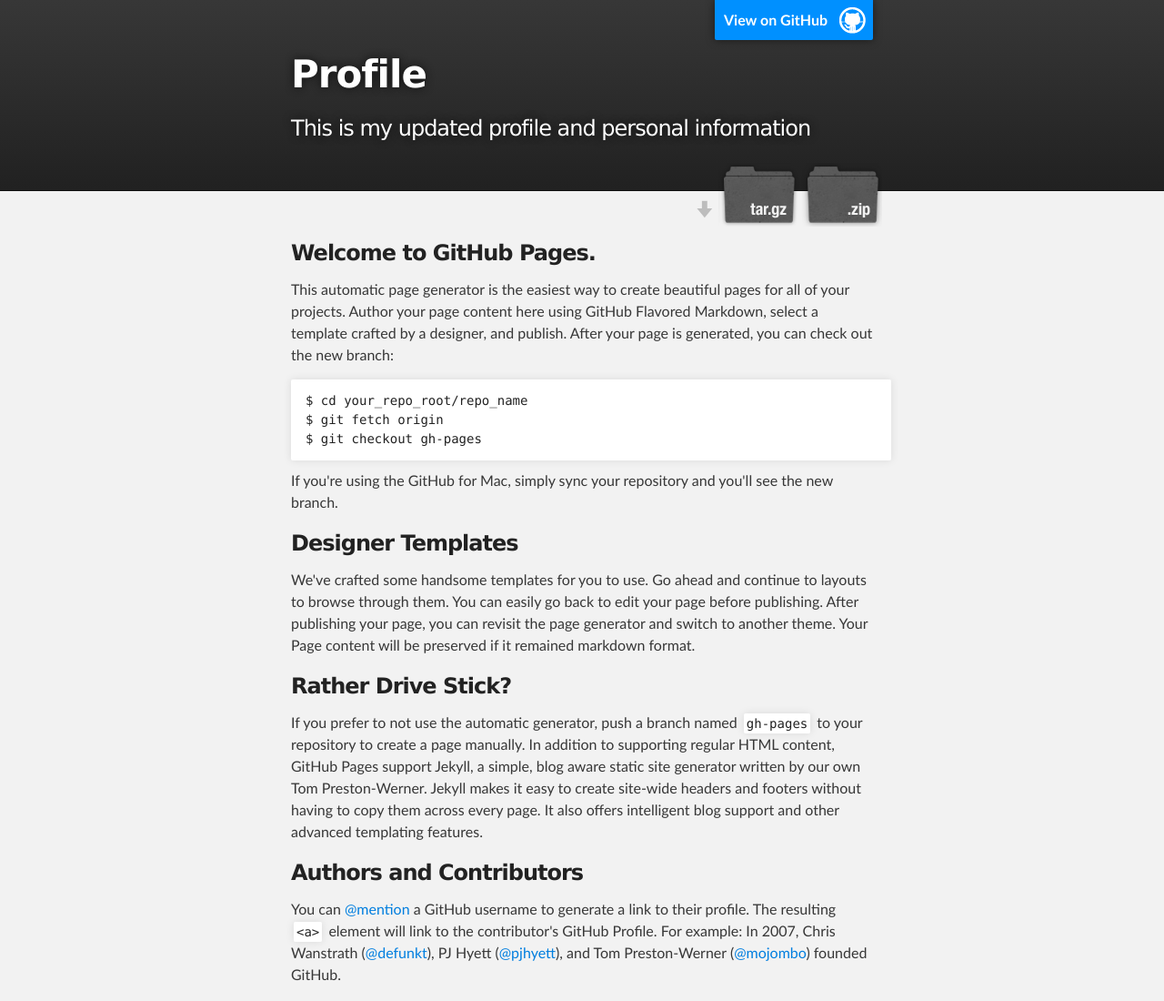
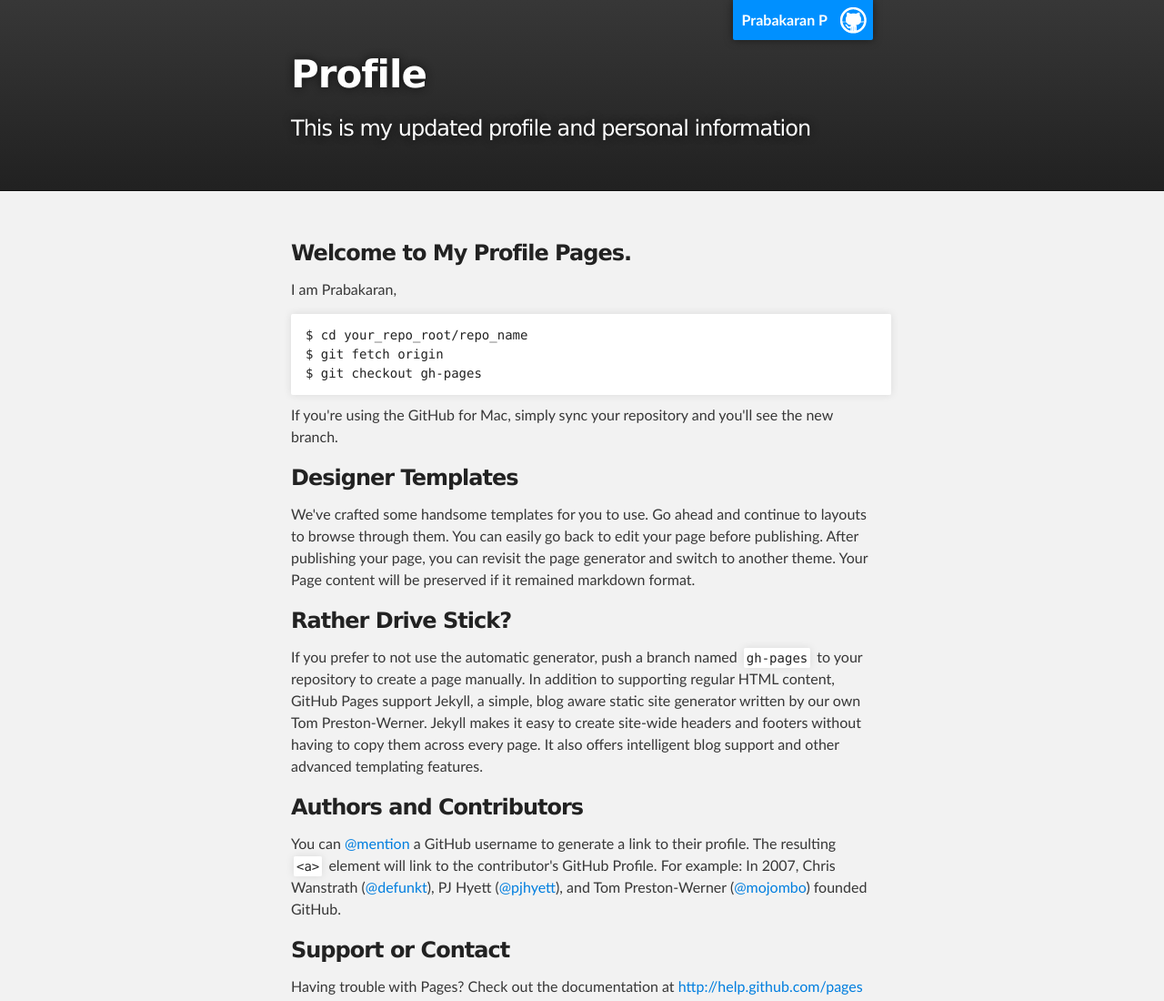
Before and after one commit to prabakaranps/profile, a plain HTML site: page index.html in a window 1280 px wide. Shown: the top 1100 px of the page at 91% size. Drawn offline with Linux system fonts and the light colour scheme.

Commit message:
This is my first Commit

```diff
--- a/index.html
+++ b/index.html
@@ -16,15 +16,15 @@
     <!-- HEADER -->
     <div id="header_wrap" class="outer">
         <header class="inner">
-          <a id="forkme_banner" href="https://github.com/prabakaranps/profile">View on GitHub</a>
+          <a id="forkme_banner" href="https://github.com/prabakaranps/profile">Prabakaran P</a>
 
           <h1 id="project_title">Profile</h1>
           <h2 id="project_tagline">This is my updated profile and personal information</h2>
 
-            <section id="downloads">
+            <!-- <section id="downloads">
               <a class="zip_download_link" href="https://github.com/prabakaranps/profile/zipball/master">Download this project as a .zip file</a>
               <a class="tar_download_link" href="https://github.com/prabakaranps/profile/tarball/master">Download this project as a tar.gz file</a>
-            </section>
+            </section> -->
         </header>
     </div>
 
@@ -32,9 +32,9 @@
     <div id="main_content_wrap" class="outer">
       <section id="main_content" class="inner">
         <h3>
-<a name="welcome-to-github-pages" class="anchor" href="#welcome-to-github-pages"><span class="octicon octicon-link"></span></a>Welcome to GitHub Pages.</h3>
+<a name="welcome-to-github-pages" class="anchor" href="#welcome-to-github-pages"><span class="octicon octicon-link"></span></a>Welcome to My Profile Pages.</h3>
 
-<p>This automatic page generator is the easiest way to create beautiful pages for all of your projects. Author your page content here using GitHub Flavored Markdown, select a template crafted by a designer, and publish. After your page is generated, you can check out the new branch:</p>
+<p>I am Prabakaran, </p>
 
 <pre><code>$ cd your_repo_root/repo_name
 $ git fetch origin
```
